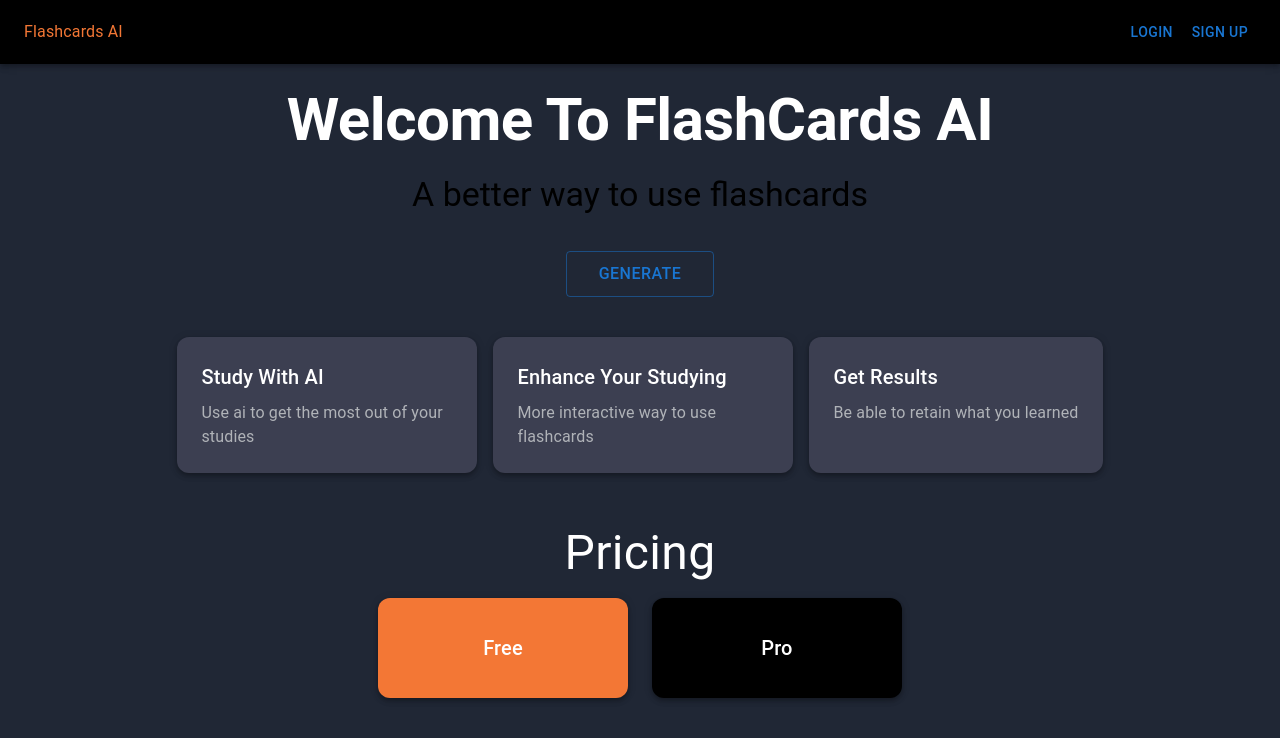
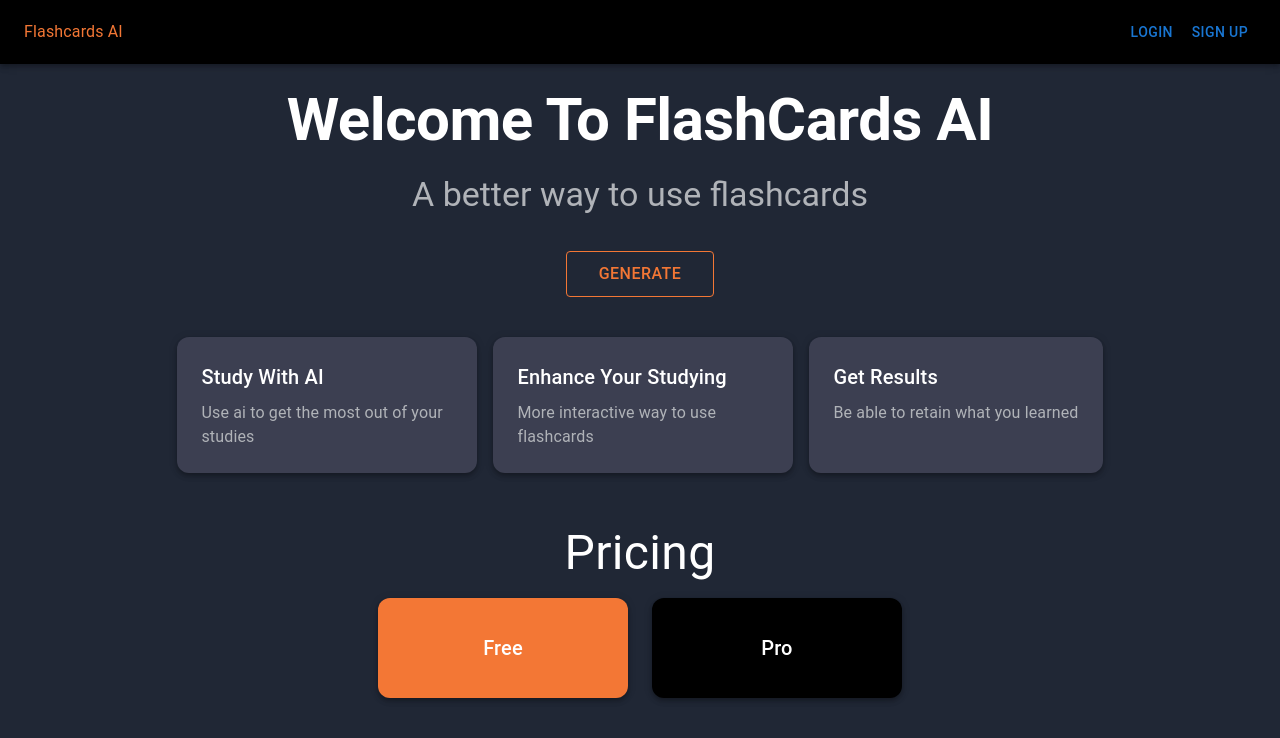
Before and after one commit to MarleyWulf/AI-Flashcards, a Next.js app: page / in a window 1280 px wide. Shown: the top 738 px of the page. Built offline with nearby package versions, Linux system fonts and the light colour scheme; no server answers.

Commit message:
Made some design changes giving the page more unified color

```diff
--- a/app/components/ToolBar.js
+++ b/app/components/ToolBar.js
@@ -1,5 +1,5 @@
 "use client";
-import React from "react";
+import { useState } from "react";
 import { Box, AppBar, Typography, Stack, Toolbar, Button } from "@mui/material";
 import Link from "next/link";
 import { useUser, SignOutButton } from "@clerk/nextjs"; // Assuming you're using Clerk for authentication
@@ -8,6 +8,7 @@ import { useUser, SignOutButton } from "@clerk/nextjs"; // Assuming you're using
 
 export default function ToolBar({ loginLink, signUpLink }) {
   const { user } = useUser();
+  const [isHovered, setIsHovered] = useState(false);
 
   return (
     <Stack>
@@ -17,7 +18,12 @@ export default function ToolBar({ loginLink, signUpLink }) {
             <Typography>
               <Link
                 href="/"
-                style={{ textDecoration: "none", color: "#f37735" }}
+                style={{
+                  textDecoration: "none",
+                  color: isHovered ? "#ffffff" : "#f37735",
+                }}
+                onMouseEnter={() => setIsHovered(true)}
+                onMouseLeave={() => setIsHovered(false)}
               >
                 Flashcards AI
               </Link>
--- a/app/page.js
+++ b/app/page.js
@@ -81,6 +81,7 @@ export default function Home() {
           variant="h5"
           align="center"
           sx={{
+            color: "#B0B3B8",
             fontSize: {
               xs: "h6.fontSize",
               sm: "h5.fontSize",
@@ -95,6 +96,8 @@ export default function Home() {
         <Button
           variant="outlined"
           sx={{
+            color: "#f37735",
+            borderColor: "#f37735", // Border color
             mt: "10px",
             textDecoration: "none",
             px: 4,
```
